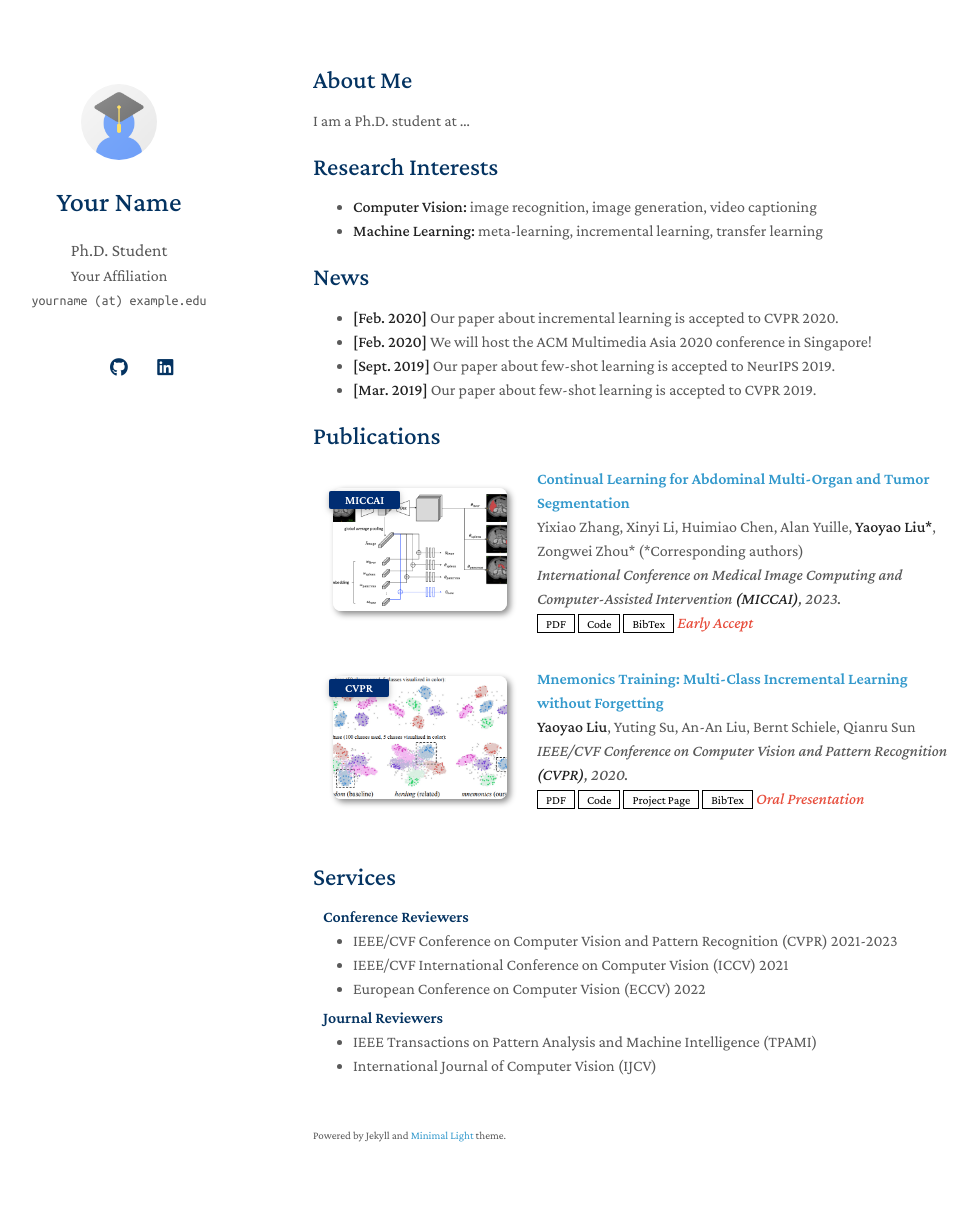
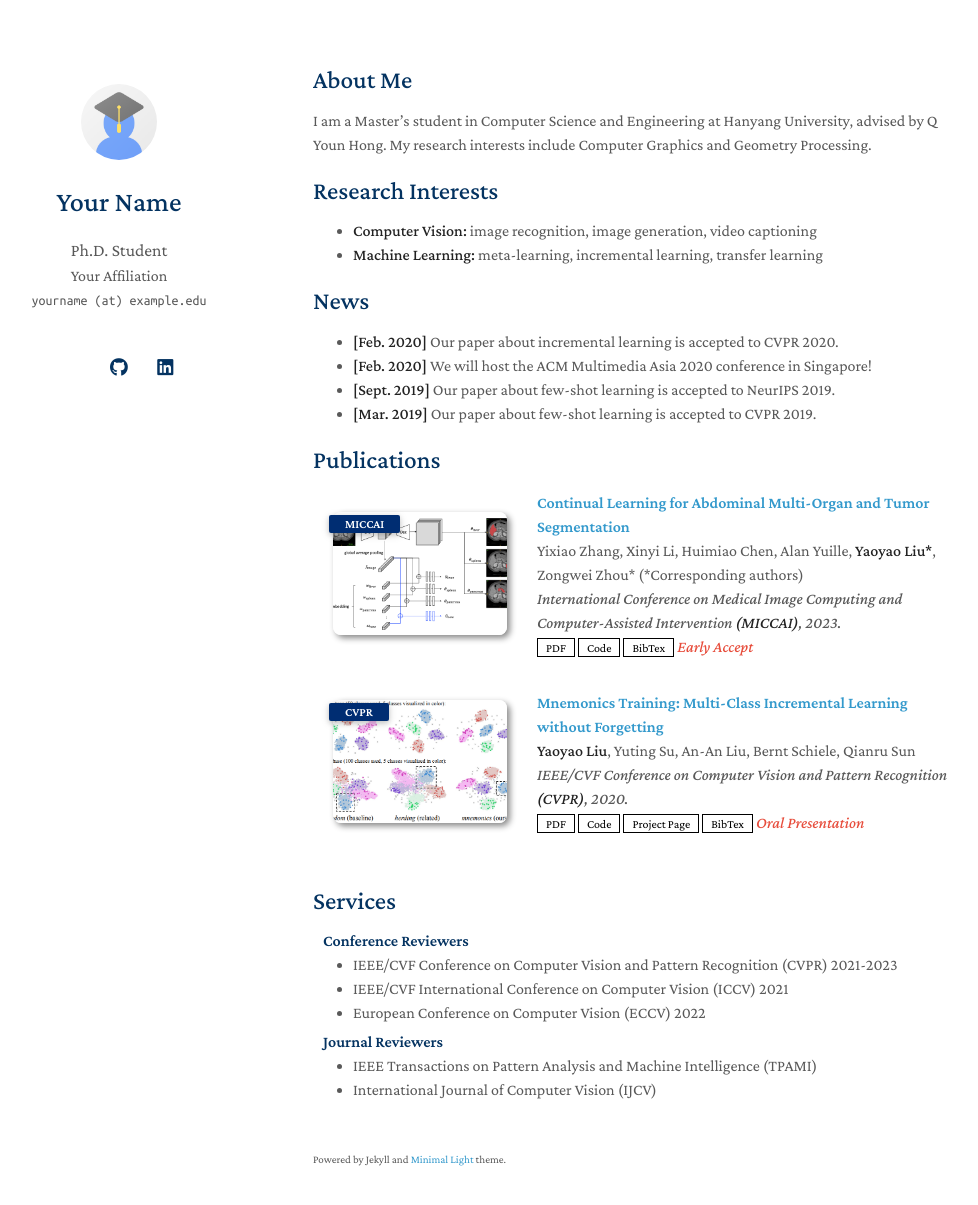
Before and after one commit to suil-hwang/suil-hwang.github.io, a Jekyll site: the page built from index.md, in a window 1280 px wide and 1240 px high. Shown: the top 1205 px of the window, without its empty margins (157-1135 px from the left). Built offline with Jekyll 4.4.1, drawn with Linux system fonts in a browser that asks for light colours; a style sheet for code colours, icons or effects is not loaded; our own code applies the rules of GitHub Pages for plain Markdown files.

Commit message:
Update index.md

```diff
--- a/index.md
+++ b/index.md
@@ -4,7 +4,7 @@ layout: homepage
 
 ## About Me
 
-I am a Ph.D. student at ...
+I am a Master's student in Computer Science and Engineering at Hanyang University, advised by Q Youn Hong. My research interests include Computer Graphics and Geometry Processing.
 
 ## Research Interests
 
```
